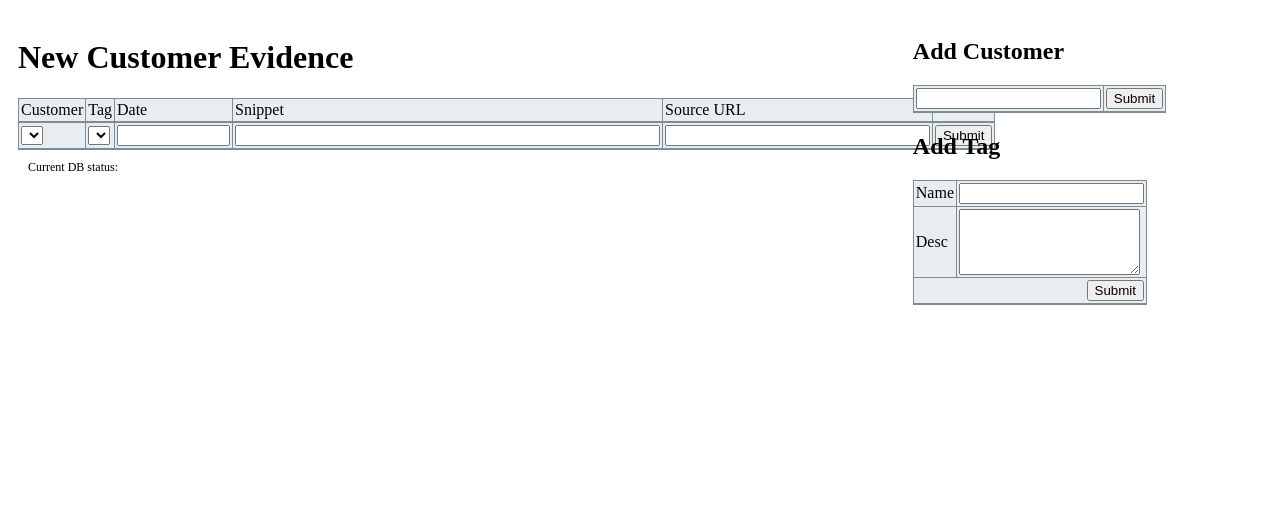
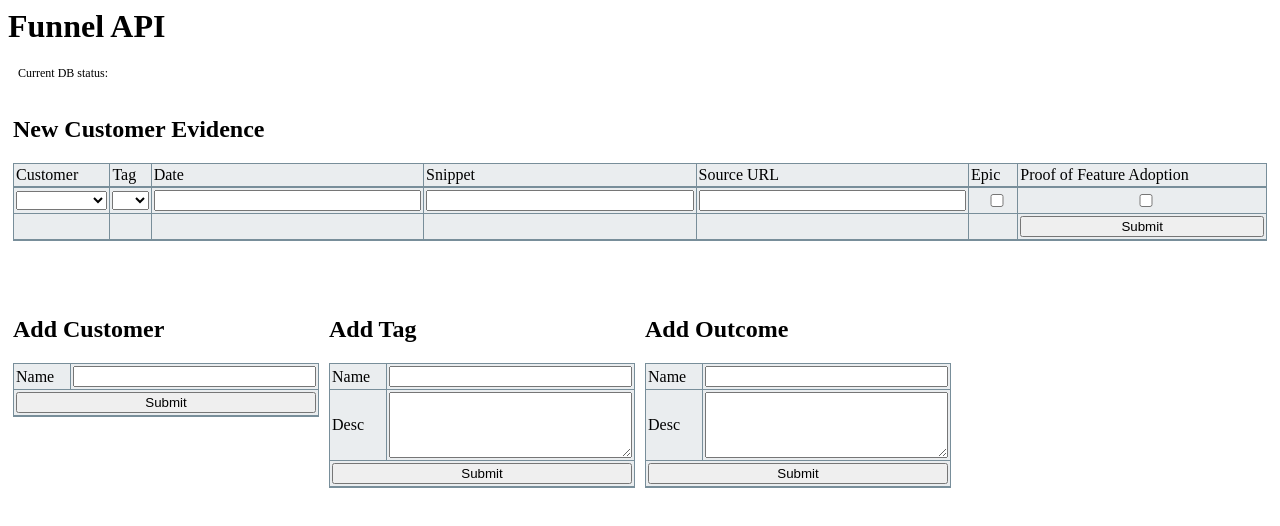
Before and after one commit to menicosia/funnel-api.node, a browser extension: page static/index.html in a window 1280 px wide. Drawn offline with Linux system fonts and the light colour scheme; no server answers.

Commit message:
prettified ui, added forms for outcomes table

```diff
--- a/static/index.html
+++ b/static/index.html
@@ -8,53 +8,77 @@
     <link rel="stylesheet" href="page.css">
   </head>
   <body>
-    <div id="flex-box">
-      <div class="left-item">
-        <h1>New Customer Evidence</h1>
+    <h1>Funnel API</h1>
+    <p style="font-size:12px">Current DB
+      status: <b><span id="dbstatus"></span></b></p>
+    <div class="col-xl">
+      <h2>New Customer Evidence</h2>
       <table id="inputEvidence">
         <tr><th>Customer</th>
           <th>Tag</th>
           <th>Date</th>
           <th>Snippet</th>
           <th>Source URL</th>
-            <th></th></tr>
+          <th>Epic</th>
+          <th>Proof of Feature Adoption</th></tr>
         <tbody id="formBody">
+          <form action="/json/newEvidenceByCustomerID" method="put">
             <tr>
-              <form action="/json/newEvidenceByCustomerID" method="put">
               <td><select name="customerID" id="customerlist"></select></td>
               <td><select name="tagID" id="taglist"></select></td>
-                <td><input type="text" size=11 name="date" id="href"></input></td>
-                <td><input type="text" size=50 name="snippet" id="snippet"></input></td>
-                <td><input type="text" size=30 name="href" id="href"></input></td>
+              <td><input type="text" name="date" id="href"></input></td>
+              <td><input type="text" name="snippet" id="snippet"></input></td>
+              <td><input type="text" name="href" id="href"></input></td>
+              <td><input type="checkbox" name="isEpic" id="isEpic" value="1"></td>
+              <td><input type="checkbox" name="usesFeature" id="usesFeature" value="1"></td>
+            </tr>
+            <tr>
+              <td></td>
+              <td></td>
+              <td></td>
+              <td></td>
+              <td></td>
+              <td></td>
               <td><input type="submit"></input></td>
+            </tr>
           </form>
-            </tr>
         </tbody>
       </table>
-        <p style="font-size:12px">Current DB
-          status: <b><span id="dbstatus"></span></b></p>
     </div>
-      <div class="right-item">
+    <div class="col-sm">
       <h2>Add Customer</h2>
       <table id="newCustomer">
-          <tr>
+        <tr><td>Name</td>
           <form action="/json/addCustomer" method="put">
-              <td><input type="text" name="customerName"></input></td>
-              <td><input type="submit"></input></td>
+            <td><input type="text" name="customerName"></input></td></tr>
+            <tr><td colspan=2><input type="submit"></input></td></tr>
           </form>
         </tr>
       </table>
+    </div>
+    <div class="col-sm">
       <h2>Add Tag</h2>
       <table id="newTag">
         <form action="/json/addTag" method="put">
           <tr><td>Name</td>
             <td><input type="text" name="tagName"></input></td></tr>
           <tr><td>Desc</td>
-              <td><textarea rows="4" cols="20" name="tagDescription"></textarea></td></tr>
+            <td><textarea rows="4" name="tagDescription"></textarea></td></tr>
+          <tr><td colspan=2><input type="submit"></input></td></tr>
+        </form>
+      </table>
+    </div>
+    <div class="col-sm">
+      <h2>Add Outcome</h2>
+      <table id="newOutcome">
+        <form action="/json/addOutcome" method="put">
+          <tr><td>Name</td>
+            <td><input type="text" name="outcomeName"></input></td></tr>
+          <tr><td>Desc</td>
+            <td><textarea rows="4" name="outcomeDescription"></textarea></td></tr>
           <tr><td colspan=2 style="text-align:right"><input type="submit"></input></td></tr>
         </form>
       </table>
     </div>
-    </div>
   </body>
 </html>
--- a/static/page.css
+++ b/static/page.css
@@ -1,16 +1,28 @@
-#flex-box {
-    float: left ;
-    padding: 5px ;
-    width: 100% ;
+* {
+  box-sizing: border-box;
 }
 
-.left-item {
-    float: left ;
-    width: 70% ;
-    padding: 5px ;
+.col-sm, .col-md, .col-lg, .col-xl {
+  min-width: 300px ;
+  height: 200px ;
+  float: left ;
+  padding: 5px ;
+  overflow: auto ;
 }
-.right-item {
-    float: left ;
-    width: 20% ;
-    padding: 5px ;
+
+.col-sm {
+  width: 25% ;
+
 }
+
+.col-md {
+  width: 50% ;
+}
+
+.col-lg {
+  width: 75% ;
+}
+
+.col-xl {
+  width: 100%;
+}
--- a/static/tables.css
+++ b/static/tables.css
@@ -3,9 +3,10 @@ table {
   background-color: #EAEDEF;
   margin-bottom: (8px*2);
   //HTML table reset
-  table-layout: fixed;
+  table-layout: auto;
   border-collapse: collapse;
   border-spacing: 0;
+  width: 100% ;
 }
 p {
   margin: 10;
@@ -27,3 +28,7 @@ td, th {
   padding: 2px;
   text-align: inherit;
 }
+
+input, select, textarea {
+  width: 100% ;
+}
```
Lines whose indentation alone changed are shown as unchanged.
